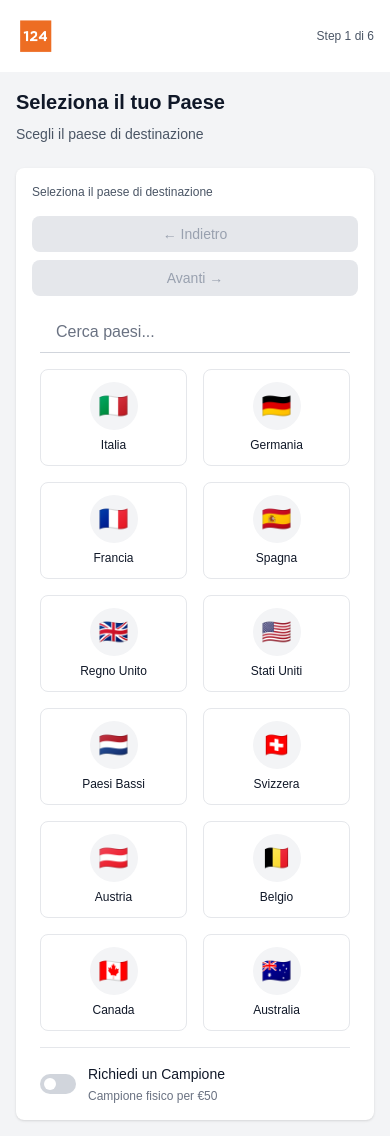
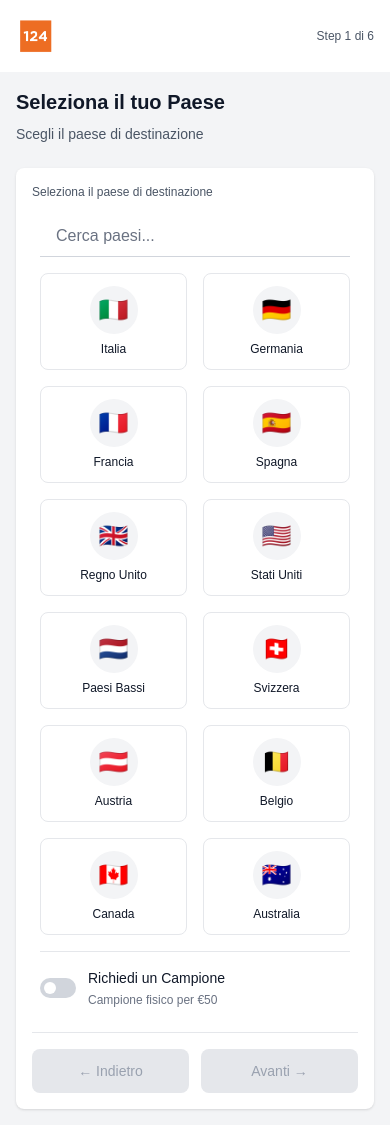
Before and after one commit to mcfratm0823/configuratore-enterprise, a Next.js app: page /configurator in a window 390 px wide. Built offline with nearby package versions, Linux system fonts and the light colour scheme; no server answers.

Commit message:
cambio posizione avanti dietro mobile

```diff
--- a/src/features/configurator/components/ConfiguratorWizard.tsx
+++ b/src/features/configurator/components/ConfiguratorWizard.tsx
@@ -108,8 +108,8 @@ export function ConfiguratorWizard() {
     const StepComponent = currentStep.component
     return (
       <div className="bg-white rounded-lg shadow-sm p-4 md:p-6 lg:p-8 flex flex-col">
-        <div className="mb-4 space-y-4 md:flex md:justify-between md:items-center md:space-y-0">
-          {/* Step mini description - Left side */}
+        {/* Step description - Mobile top, Desktop with navigation */}
+        <div className="mb-4 md:flex md:justify-between md:items-center">
           <div className="md:flex-1">
             <p className="text-xs md:text-sm text-gray-600">
               {/* Step-specific descriptions will be shown here */}
@@ -125,8 +125,8 @@ export function ConfiguratorWizard() {
             </p>
           </div>
 
-          {/* Navigation CTA - Right side */}
-          <div className="flex flex-col sm:flex-row gap-2 md:ml-4">
+          {/* Navigation CTA - Desktop only */}
+          <div className="hidden md:flex flex-col sm:flex-row gap-2 md:ml-4">
             <button
               onClick={goPrevious}
               disabled={currentStepIndex === 0}
@@ -156,8 +156,41 @@ export function ConfiguratorWizard() {
           </div>
         </div>
 
-        <div className="px-2">
+        {/* Step Content */}
+        <div className="px-2 flex-1">
           <StepComponent />
+        </div>
+
+        {/* Mobile Navigation - Bottom */}
+        <div className="md:hidden mt-6 pt-4 border-t border-gray-200">
+          <div className="flex gap-3">
+            <button
+              onClick={goPrevious}
+              disabled={currentStepIndex === 0}
+              className={`flex-1 py-3 rounded-lg font-medium transition-all text-sm ${
+                currentStepIndex === 0
+                  ? 'bg-gray-200 text-gray-400 cursor-not-allowed'
+                  : 'bg-gray-100 text-gray-700 hover:bg-gray-200'
+              }`}
+            >
+              ← Indietro
+            </button>
+
+            {/* Avanti solo se NON siamo all'ultimo step */}
+            {currentStepIndex < steps.length - 1 && (
+              <button
+                onClick={goNext}
+                disabled={!currentStep.isCompleted}
+                className={`flex-1 py-3 rounded-lg font-medium transition-all text-sm ${
+                  !currentStep.isCompleted
+                    ? 'bg-gray-200 text-gray-400 cursor-not-allowed'
+                    : 'bg-[#ed6d23] text-white hover:bg-[#d55a1a]'
+                }`}
+              >
+                Avanti →
+              </button>
+            )}
+          </div>
         </div>
       </div>
     )
```
